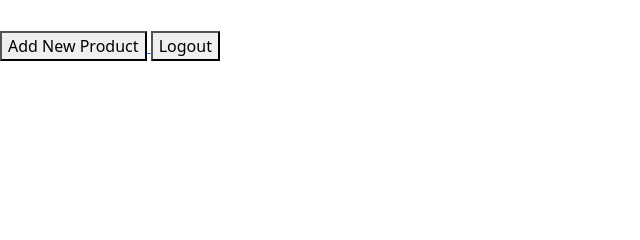
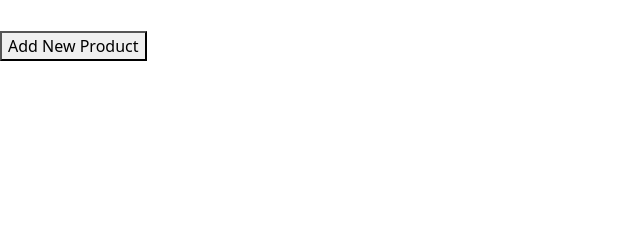
Before and after one commit to kezialasma/shopping_list, a Django app: template main/templates/main.html in a window 1280 px wide. Shown: the part 281-521 px from the top of the page, without its empty margins (0-640 px from the left). Run offline with Django 4.2, Linux system fonts and the light colour scheme; the template is opened without the code that fills it, so the values that code supplies are empty.

Commit message:
revisi tutor4

```diff
--- a/main/templates/main.html
+++ b/main/templates/main.html
@@ -38,7 +38,6 @@
             <td>{{product.price}}</td>
             <td>{{product.description}}</td>
             <td>{{product.date_added}}</td>
-            <tr>
             <td>
                 <a href="{% url 'main:edit_product' product.pk %}">
                     <button>
@@ -52,7 +51,6 @@
                 </a>
             </td>
         </tr>
-        </tr>
     {% endfor %}
 </table>
 <h5>Sesi terakhir login: {{ last_login }}</h5>
@@ -64,11 +62,5 @@
     </button>
 </a>
 
-<a href="{% url 'main:logout' %}">
-    <button>
-        Logout
-    </button>
-</a>
-
 
 {% endblock content %}
```
Also changed, not shown: db.sqlite3. Lines whose indentation alone changed are shown as unchanged.
